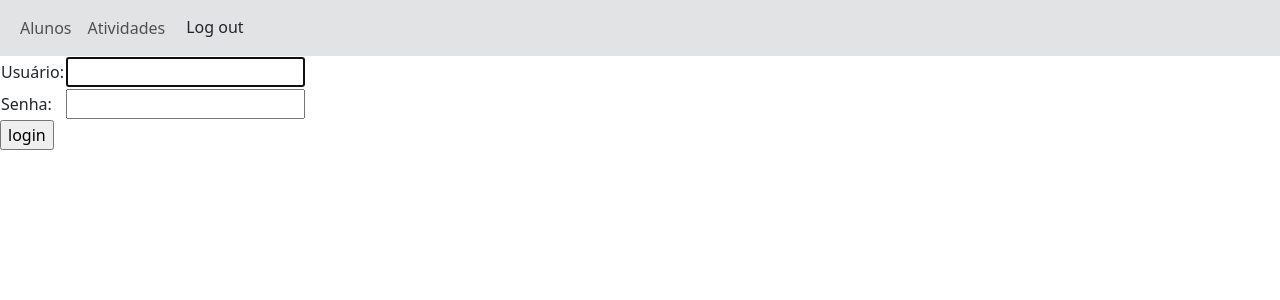
After one commit to Rodrigo-Pedreira/TCC2026, a Django app: page /accounts/login/ in a window 1280 px wide. The commit adds this page. Shown: the top 300 px of the page. Run offline with Django 5.2, Linux system fonts and the light colour scheme; parts of the project's set-up code (start-up, migrations or seed data) failed here and were passed over; some libraries are stand-ins or nearby versions.

Commit message:
Autentificacao

```diff
--- a/gestorproj/gestor/templates/gestor/base.html
+++ b/gestorproj/gestor/templates/gestor/base.html
@@ -31,6 +31,12 @@
                 >Atividades</a
               >
             </li>
+            <li class="nav-item">
+              <form method="post" action="{% url 'logout' %}">
+                {% csrf_token %}
+                <button type="submit" class="btn">Log out</button>
+              </form>
+            </li>
           </ul>
         </div>
       </div>
--- /dev/null
+++ b/gestorproj/gestor/templates/registration/logged_out.html
@@ -0,0 +1,5 @@
+{% extends "gestor/base.html" %}
+{% block content %}
+  <p>Voce foi desconectado.</p>
+  <a href="{% url 'login' %}">Login</a>
+{% endblock %}
--- /dev/null
+++ b/gestorproj/gestor/templates/registration/login.html
@@ -0,0 +1,38 @@
+{% extends "gestor/base.html" %}
+
+{% block content %}
+
+{% if form.errors %}
+<p>Seu usuario ou senha estão incorretos. Por favor, tente novamente.</p>
+{% endif %}
+
+{% if next %}
+    {% if user.is_authenticated %}
+    <p>Sua conta não tem acesso a esta página. Para continuar,
+    por favor, faça login com uma conta que tenha acesso.</p>
+    {% else %}
+    <p>Por favor, faça login para ver esta página.</p>
+    {% endif %}
+{% endif %}
+
+<form method="post" action="{% url 'login' %}">
+{% csrf_token %}
+<table>
+<tr>
+    <td>{{ form.username.label_tag }}</td>
+    <td>{{ form.username }}</td>
+</tr>
+<tr>
+    <td>{{ form.password.label_tag }}</td>
+    <td>{{ form.password }}</td>
+</tr>
+</table>
+
+<input type="submit" value="login">
+<input type="hidden" name="next" value="{{ next }}">
+</form>
+
+<!-- {# Assumes you set up the password_reset view in your URLconf #}
+<p><a href="{% url 'password_reset' %}">Esqueceu a senha?</a></p> -->
+
+{% endblock %}
--- a/gestorproj/gestor/urls.py
+++ b/gestorproj/gestor/urls.py
@@ -1,5 +1,5 @@
 from django.urls import path
-
+from django.contrib.auth import views as auth_views
 from . import views
 
 app_name = "gestor"
@@ -9,4 +9,6 @@ urlpatterns = [
     path("atividades/", views.atividades, name="atividades"),
     path("aluno/<str:aluno_ra>/", views.aluno, name="aluno"),
     path("atividade/<str:atividade_nome>/", views.atividade, name="atividade"),
+    path("relatorio_aluno/", views.RelatorioAluno.as_view(), name="relatorio_aluno"),
+    path('logout/', auth_views.LogoutView.as_view(), name='logout'),
 ]
--- a/gestorproj/gestorsite/urls.py
+++ b/gestorproj/gestorsite/urls.py
@@ -20,4 +20,5 @@ from django.urls import include, path
 urlpatterns = [
     path("gestor/", include("gestor.urls")),
     path('admin/', admin.site.urls),
+    path("accounts/", include("django.contrib.auth.urls")),
 ]
```
